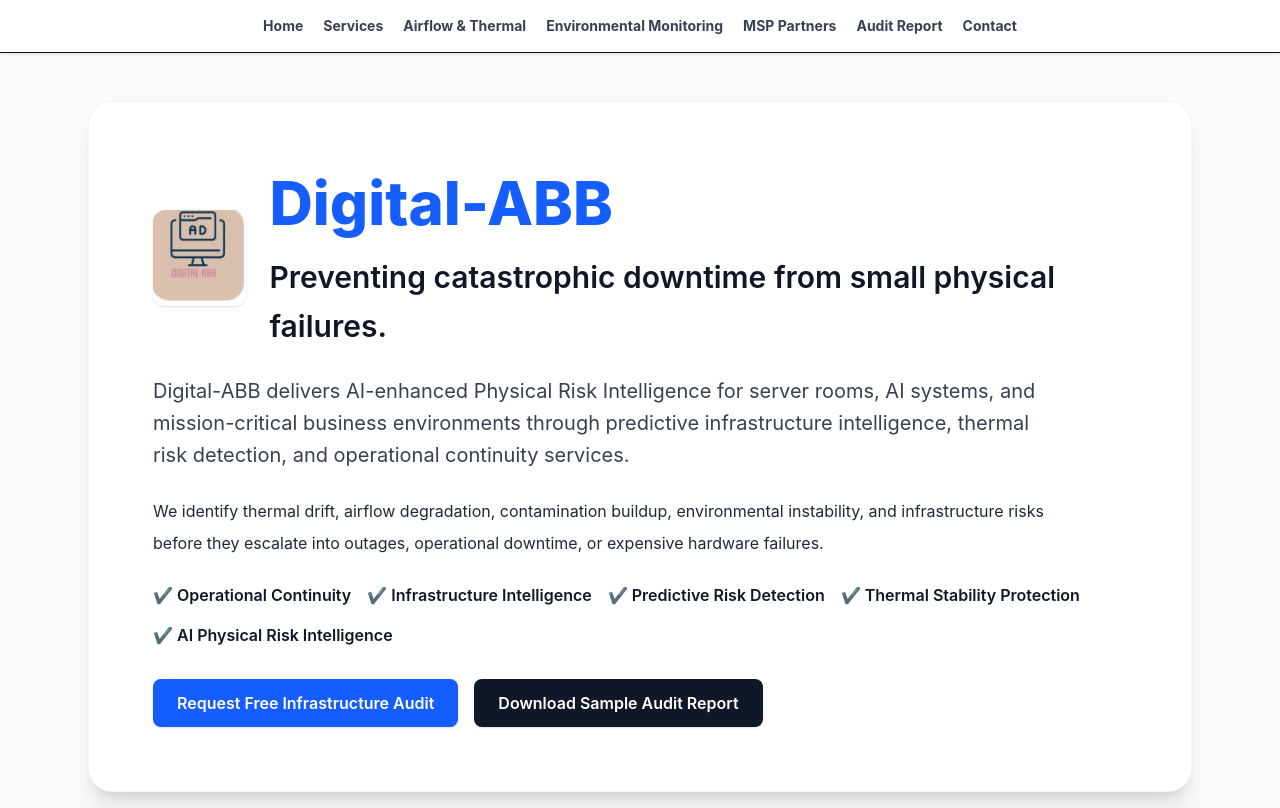
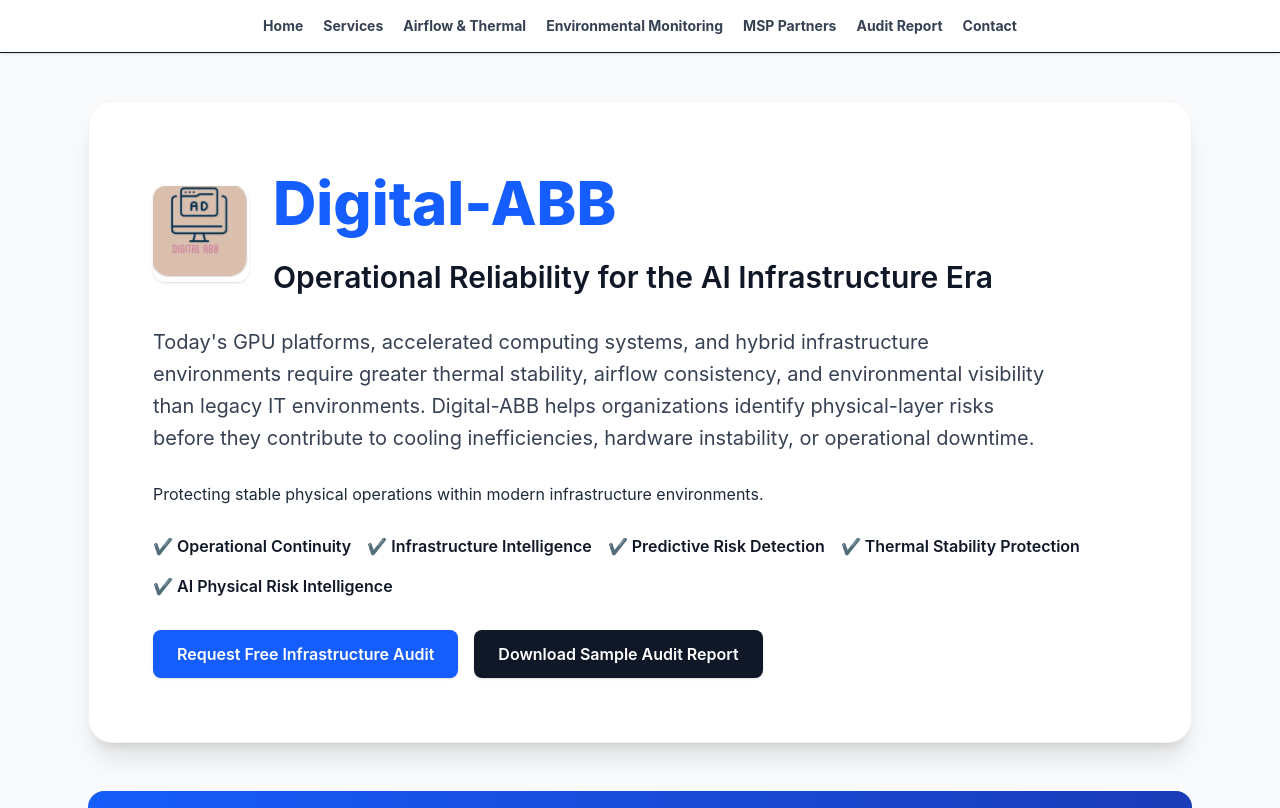
Before and after one commit to aboumba2002/digital-abb, a React (Vite) app: page / in a window 1280 px wide. Shown: the top 808 px of the page. Built offline with nearby package versions, Linux system fonts and the light colour scheme.

Commit message:
updated hero section

```diff
--- a/src/App.tsx
+++ b/src/App.tsx
@@ -39,21 +39,21 @@
                 Digital-ABB
               </h1>
               <h2 className="text-2xl md:text-3xl font-semibold mt-3 max-w-4xl leading-relaxed">
-                Preventing catastrophic downtime from small physical failures.
+                Operational Reliability for the AI Infrastructure Era
               </h2>
             </div>
           </div>
 
           <p className="text-xl text-gray-700 mt-5 max-w-4xl leading-8">
-            Digital-ABB delivers AI-enhanced Physical Risk Intelligence for server rooms,
-            AI systems, and mission-critical business environments through predictive
-            infrastructure intelligence, thermal risk detection, and operational continuity services.
+            Today's GPU platforms, accelerated computing systems, and hybrid infrastructure
+            environments require greater thermal stability, airflow consistency, and
+            environmental visibility than legacy IT environments. Digital-ABB helps
+            organizations identify physical-layer risks before they contribute to cooling
+            inefficiencies, hardware instability, or operational downtime.
           </p>
 
           <p className="text-gray-800 max-w-4xl mt-6 leading-8">
-            We identify thermal drift, airflow degradation, contamination buildup,
-            environmental instability, and infrastructure risks before they escalate into
-            outages, operational downtime, or expensive hardware failures.
+            Protecting stable physical operations within modern infrastructure environments.
           </p>
 
           <div className="mt-6 flex flex-wrap gap-4 font-semibold">
```
